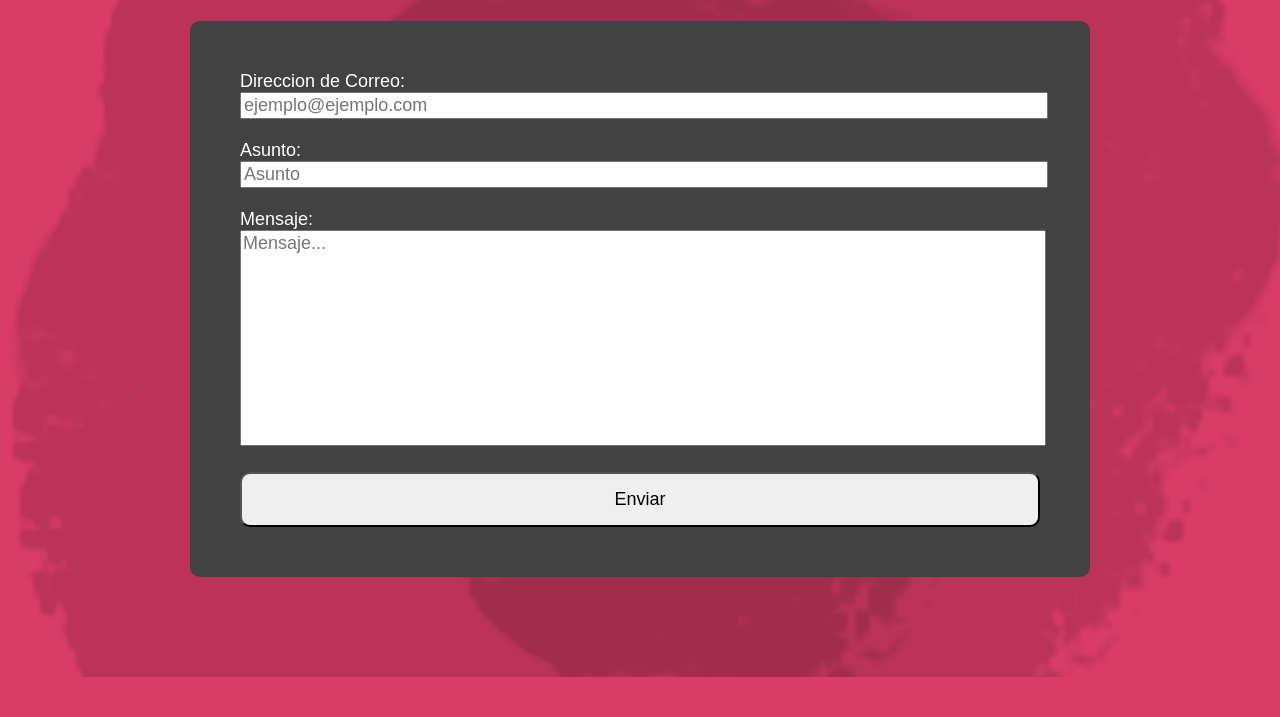
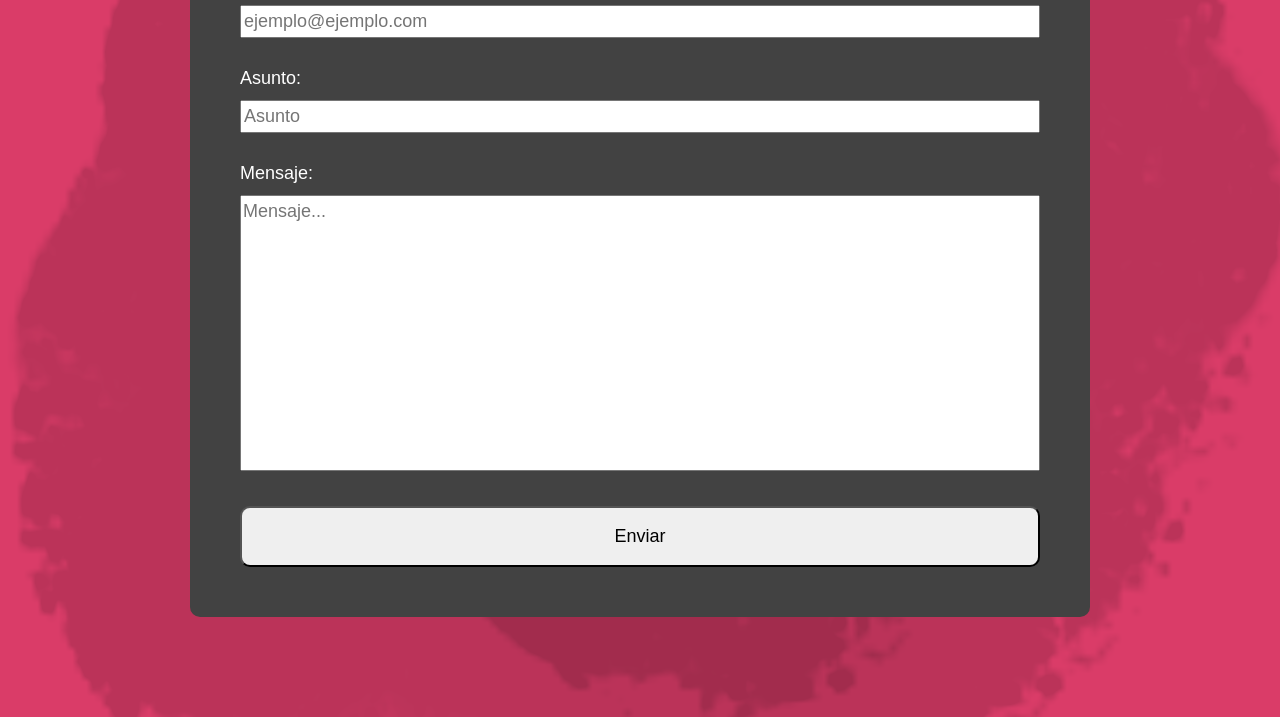
Before and after one commit to Rivarolaf/Tarea_3, a plain HTML site: page Contact.html in a window 1280 px wide. Shown: the part 236-953 px from the top of the page. Before the commit the page ends 913 px from the top, so only its background shows below. Drawn offline with nearby package versions, Linux system fonts and the light colour scheme.

Commit message:
Se agrega stylesheet de bootstrap

```diff
--- a/Contact.html
+++ b/Contact.html
@@ -6,6 +6,7 @@
 		<meta name="keywords" content="cat, pictures, gatos, fotos">
 		<title>La Pagina de Gatos - Contacto</title>
 		<link rel="stylesheet" href="css/main.css">
+		<link rel="stylesheet" href="https://stackpath.bootstrapcdn.com/bootstrap/4.5.2/css/bootstrap.min.css" integrity="sha384-JcKb8q3iqJ61gNV9KGb8thSsNjpSL0n8PARn9HuZOnIxN0hoP+VmmDGMN5t9UJ0Z" crossorigin="anonymous">
 	</head>
 
 	<body>
```
Also changed, not shown: Galery.html (+1 -0 lines), Index.html (+1 -0 lines).
